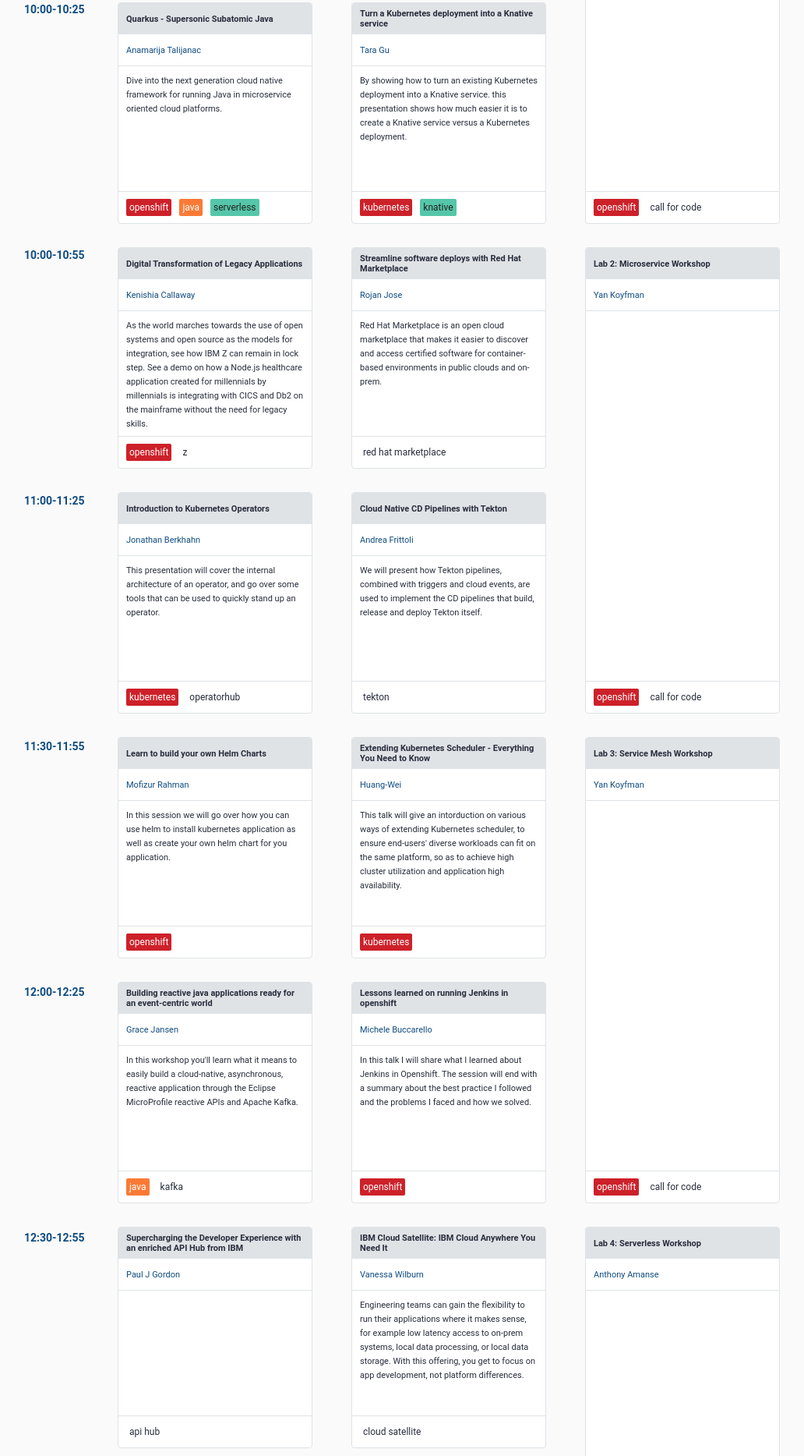
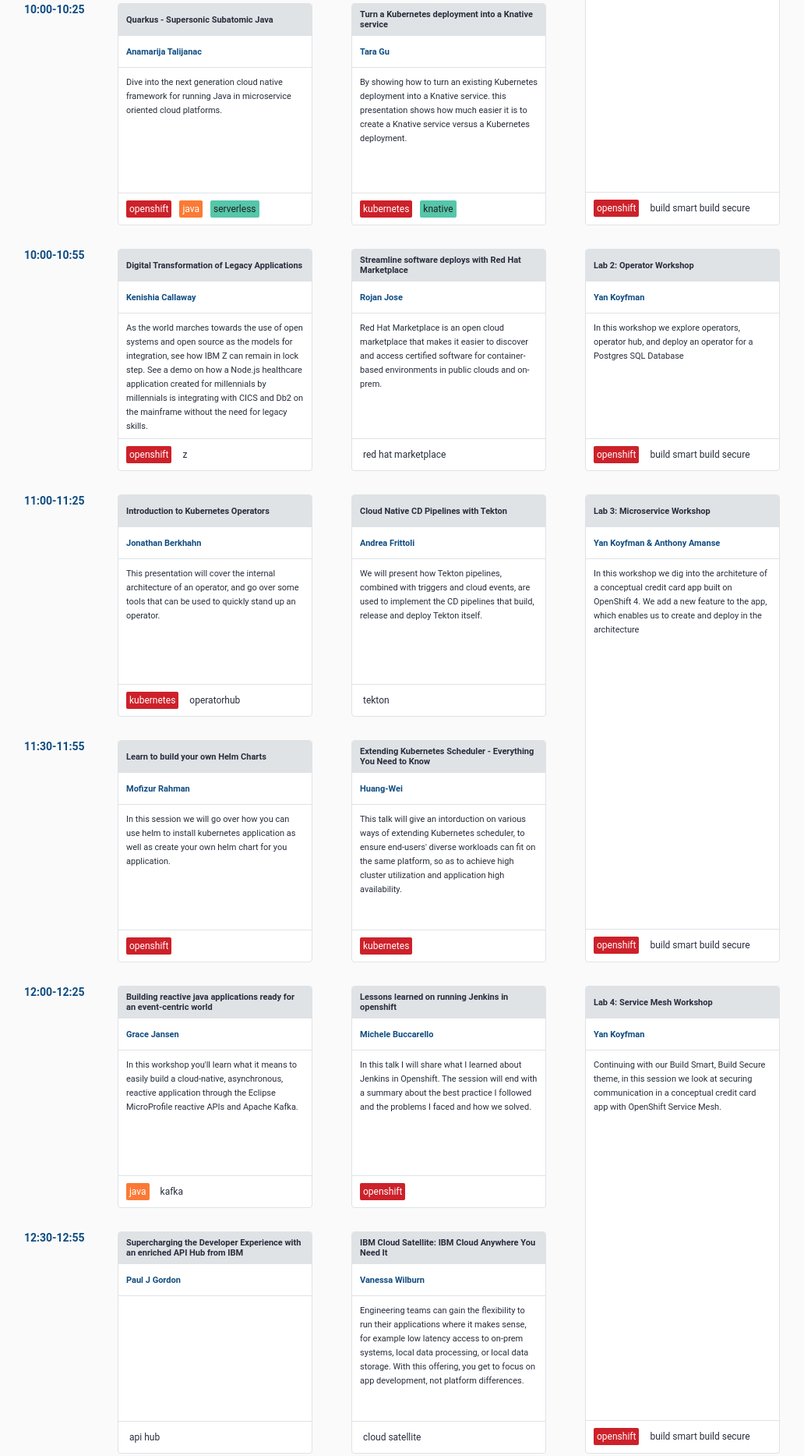
Before and after one commit to mcconville/cdi, a website: page index.html in a window 1280 px wide. Shown: the part 706-2573 px from the top of the page at 78% size, without its empty margins (109-1141 px from the left). Drawn offline with Linux system fonts and the light colour scheme.

Commit message:
lab updates

```diff
--- a/index.html
+++ b/index.html
@@ -59,49 +59,59 @@
                 <div id="ops" class="ops"></div>
                 <div class="lab">
                     <div class="labone">
-                        <div class="title">Lab 1: Identity Management</div>
-                        <div class="presenter">Anthony Amanse</div>
-                        <div class="abstractone"></div>
+                        <div class="title">Lab 1: Threat Modeling & Identity Management</div>
+                        <div class="presenter">Anthony Amanse & Anton McConville</div>
+                        <div class="abstractone">Build Smart, Buid Secure with this introduction to App ID as a foundation for creating secure applications in the cloud. We introduce a conceptual credit card application and look at aspects of security related to cloud native applications.</div>
                         <div class="related">
                             <div class="relatedthing openshift">Openshift</div>
-                            <div class="relatedthing">Call For Code</div>
+                            <div class="relatedthing">Build Smart Build Secure</div>
                         </div>
 
                     </div>
-                    <div class="labone">
-                        <div class="title">Lab 2: Microservice Workshop</div>
+                    <div class="session">
+                        <div class="title">Lab 2: Operator Workshop</div>
                         <div class="presenter">Yan Koyfman</div>
-                        <div class="abstractone"></div>
+                        <div class="abstract">In this workshop we explore operators, operator hub, and deploy an operator for a Postgres SQL Database</div>
                         <div class="related">
                             <div class="relatedthing openshift">Openshift</div>
-                            <div class="relatedthing">Call For Code</div>
+                            <div class="relatedthing">Build Smart Build Secure</div>
+                        </div>
+                    </div>
+
+                    <div class="labone">
+                        <div class="title">Lab 3: Microservice Workshop</div>
+                        <div class="presenter">Yan Koyfman & Anthony Amanse</div>
+                        <div class="abstractone">In this workshop we dig into the architeture of a conceptual credit card app built on OpenShift 4. We add a new feature to the app, which enables us to create and deploy in the architecture</div>
+                        <div class="related">
+                            <div class="relatedthing openshift">Openshift</div>
+                            <div class="relatedthing">Build Smart Build Secure</div>
                         </div>
                     </div>
                     <div class="labone">
-                        <div class="title">Lab 3: Service Mesh Workshop</div>
+                        <div class="title">Lab 4: Service Mesh Workshop</div>
                         <div class="presenter">Yan Koyfman</div>
-                        <div class="abstractone"></div>
+                        <div class="abstractone">Continuing with our Build Smart, Build Secure theme, in this session we look at securing communication in a conceptual credit card app with OpenShift Service Mesh.</div>
                         <div class="related">
                             <div class="relatedthing openshift">Openshift</div>
-                            <div class="relatedthing">Call For Code</div>
+                            <div class="relatedthing">Build Smart Build Secure</div>
                         </div>
                     </div>
                     <div class="labone">
-                        <div class="title">Lab 4: Serverless Workshop</div>
-                        <div class="presenter">Anthony Amanse</div>
-                        <div class="abstractone"></div>
+                        <div class="title">Lab 5: Serverless Workshop</div>
+                        <div class="presenter">Anthony Amanse & Yan Koyfman</div>
+                        <div class="abstractone">In this session we add a rewards points feature to a conceptual credit card app, by creating an OpenShift serverless addition that reacts to new credit card transactions on the app.</div>
                         <div class="related">
                             <div class="relatedthing openshift">Openshift</div>
-                            <div class="relatedthing">Call For Code</div>
+                            <div class="relatedthing">Build Smart Build Secure</div>
                         </div>
                     </div>
                     <div class="labone">
-                        <div class="title">Lab 5: Tekton Workshop</div>
-                        <div class="presenter">Greg Dritschler</div>
-                        <div class="abstractone"></div>
+                        <div class="title">Lab 6: Pipelines (Tekton) Workshop</div>
+                        <div class="presenter">Greg Dritschler & Matthew Wagoner</div>
+                        <div class="abstractone">This session showcases OpenShift Pipelines, explaining what they are, showing how they build a conceptual credit card app, and even adds some code scanning into the system.</div>
                         <div class="related">
                             <div class="relatedthing openshift">Openshift</div>
-                            <div class="relatedthing">Call For Code</div>
+                            <<div class="relatedthing">Build Smart Build Secure</div>
                         </div>
                     </div>
                 </div>
--- a/style.css
+++ b/style.css
@@ -1,11 +1,24 @@
+:root {
+    --cdi-ink-color:#282D3C;
+    --cdi-score-color:#798EA4;
+    /* --cdi-score-color:#6B5876; */
+    --cdi-secondary-color:#EDF1FE;
+    --cdi-percentage-color:#19558F;
+    --cdi-category-color:#0F4C81;
+    --cdi-background-color:#fafafa;
+    --cdi-title-color:#DFE3E6;
+    --cdi-title-ink:#282D3C;
+    --cdi-border-color:#DFE3E6;
+}
+
 body{
     padding:0;
     margin:0;
-    color: var(--lyrics-analysis-ink-color);
+    color: var(--cdi-ink-color);
     font-family: 'Roboto', sans-serif;
     /* font-family: 'IBM Plex Sans', sans-serif; */
-    background: #fafafa;
-    color: #282D3C;
+    background:var(--cdi-background-color);
+    color:var(--cdi-ink-color);
 }
 
 .container{
@@ -90,7 +103,7 @@
 
 .session{
     font-size: 11px;
-    border:1px solid #DFE3E6;
+    border:1px solid var(--cdi-border-color);
     margin-bottom: 30px;
     /* padding:10px; */
     background: white;
@@ -98,31 +111,32 @@
 }
 
 .title{
-    order-bottom: 1px solid #DFE3E6;
+    border-bottom: 1px solid var(--cdi-border-color);
     padding: 10px;
     font-weight: bold;
     height: 20px;
     max-height: 20px;
     display: flex;
     align-items: center;
-    /* color: #0F4C81; */
-    background: #DFE3E6;
+    color: var(--cdi-title-ink);
+    background:var(--cdi-title-color);
     border-top-left-radius: 3px;
     border-top-right-radius: 3px;
 }
 
 .presenter{
-    border-bottom:1px solid #DFE3E6;
+    border-bottom: 1px solid var(--cdi-border-color);
     padding:10px;
     height:20px;
     max-height: 20px;
     display: flex;
     align-items: center;
     color:#0F4C81;
+    font-weight: bold;
 }
 
 .abstract{
-    border-bottom:1px solid #DFE3E6;
+    border-bottom: 1px solid var(--cdi-border-color);
     padding:10px;
     height:140px;
     max-height: 140px;
@@ -193,16 +207,16 @@
 
 .labone{
     font-size: 11px;
-    border: 1px solid #DFE3E6;
+    border: 1px solid var(--cdi-border-color);
     margin-bottom: 30px;
     /* padding: 10px; */
     background: white;
     border-radius: 4px;
-    height: 596px;
+    height: 598px;
 }
 
 .abstractone{
-    border-bottom:1px solid #DFE3E6;
+    border-bottom: 1px solid var(--cdi-border-color);
     padding:10px;
     line-height: 18px;
     height:454px;
```
